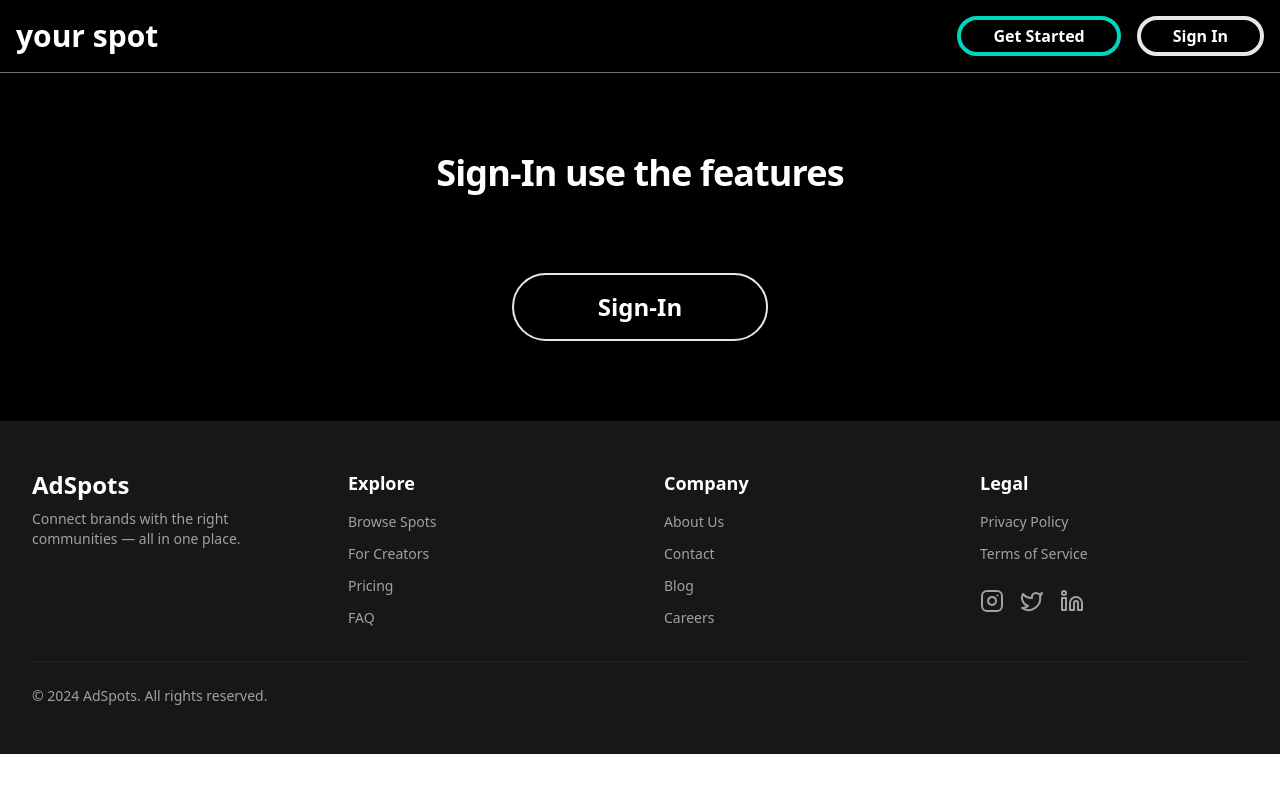
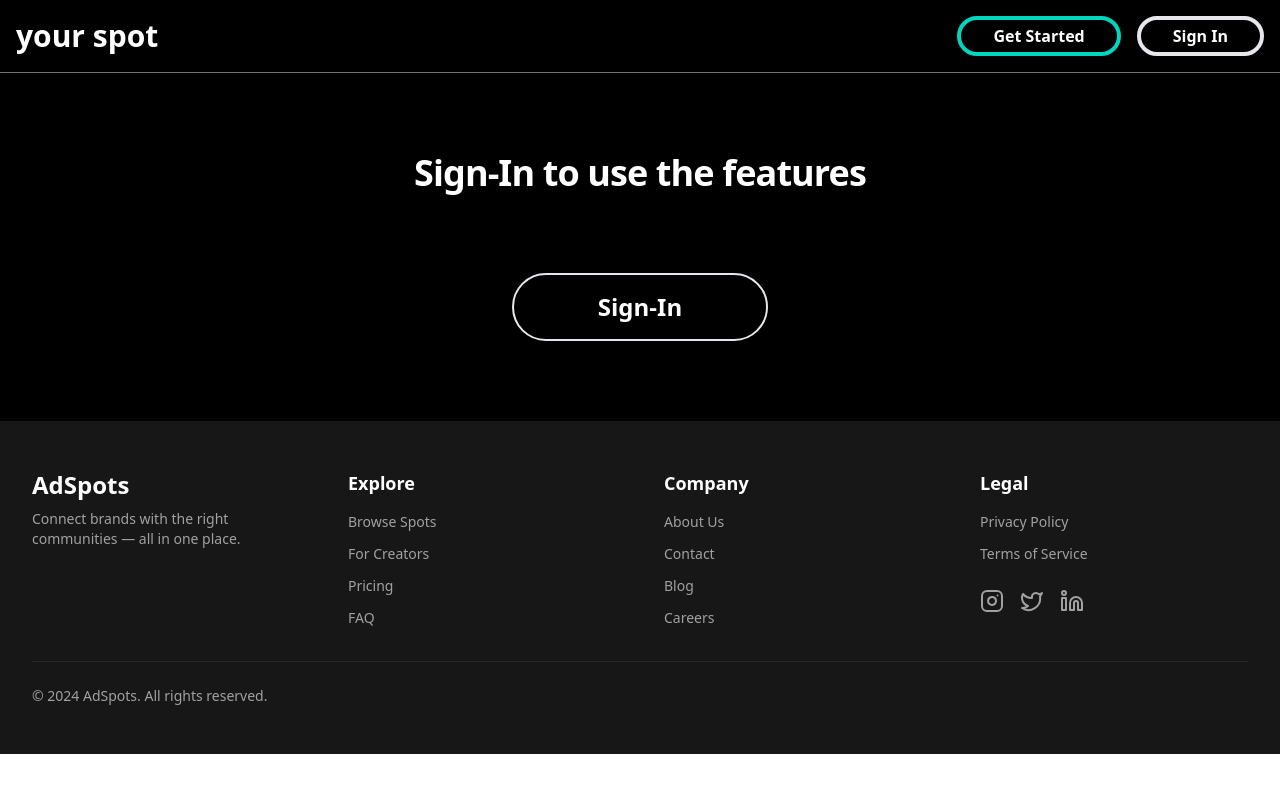
Before and after one commit to mohitjoer/market-web, a Next.js app: page /signin in a window 1280 px wide. Shown: the top 792 px of the page. Built offline with nearby package versions, Linux system fonts and the light colour scheme; no server answers.

Commit message:
Update page.tsx

```diff
--- a/src/app/signin/page.tsx
+++ b/src/app/signin/page.tsx
@@ -9,7 +9,7 @@ function page() {
       <SignedOut>
       <div className="">
         <h1 className="scroll-m-20 pt-20 pb-10 text-white text-center text-4xl font-extrabold tracking-tight text-balance">
-          Sign-In use the features
+          Sign-In to use the features
         </h1>
       </div>
       <div className="w-5/10 sm:w-2/10 pt-10 pb-20">
```
